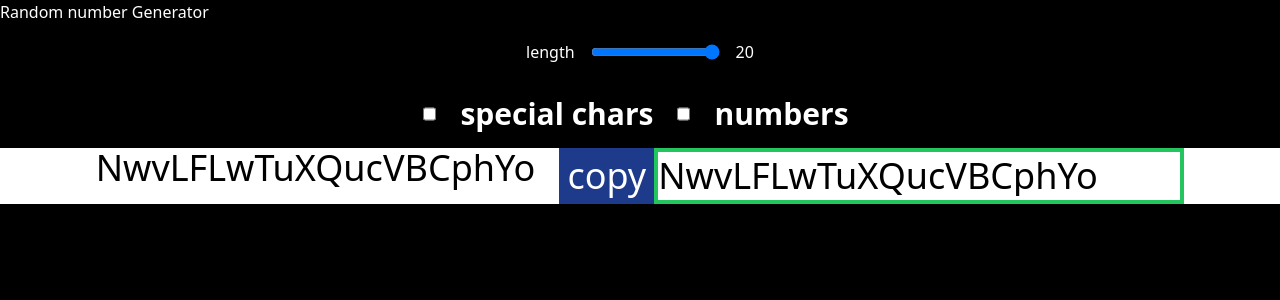
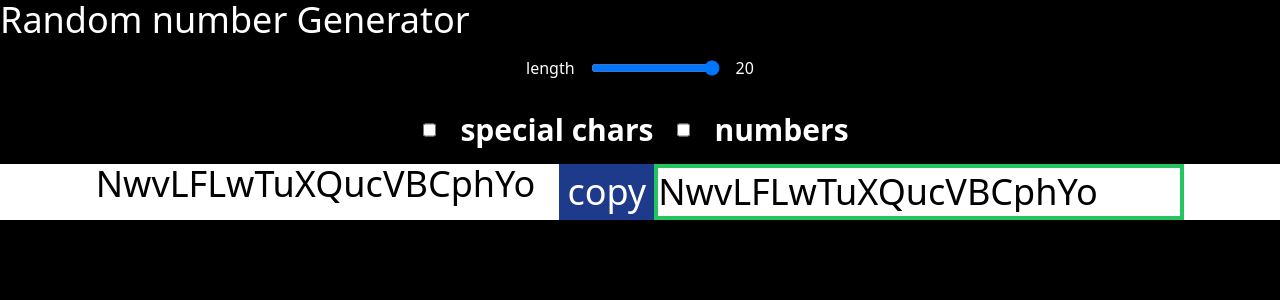
Before and after one commit to AryanshM/passwordGenerator, a React (Vite) app: page / in a window 1280 px wide. Shown: the top 300 px of the page. Built offline with nearby package versions, Linux system fonts and the light colour scheme.

Commit message:
first commit

```diff
--- a/src/App.jsx
+++ b/src/App.jsx
@@ -38,7 +38,10 @@ function App() {
 
   return (
     <>
-      <h1 className="text-white">Random number Generator</h1>
+      <div className="heading">
+        <p className="text-white text-4xl">Random number Generator</p>
+
+      </div>
       {/* length */}
       <div className="flex justify-center">
         <p className="text-white p-2 m-2">length</p>
```
